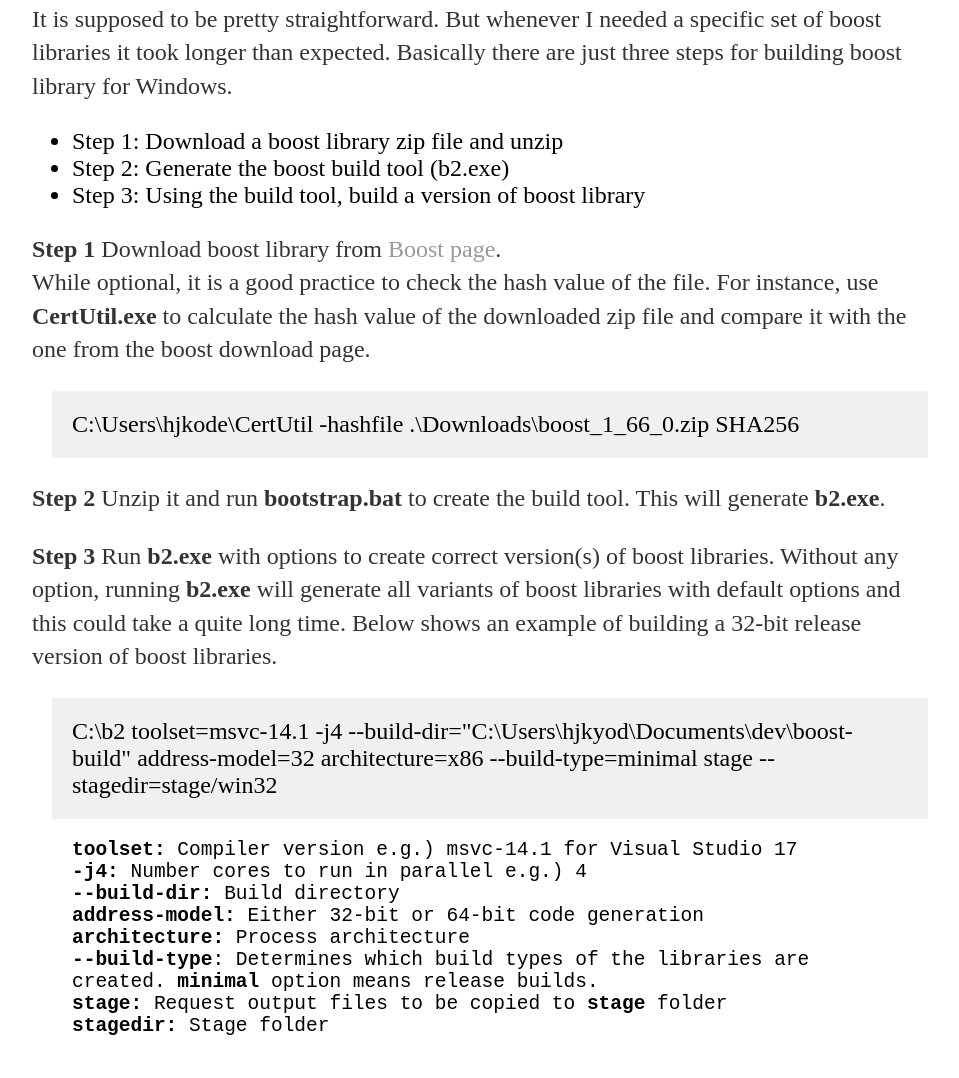
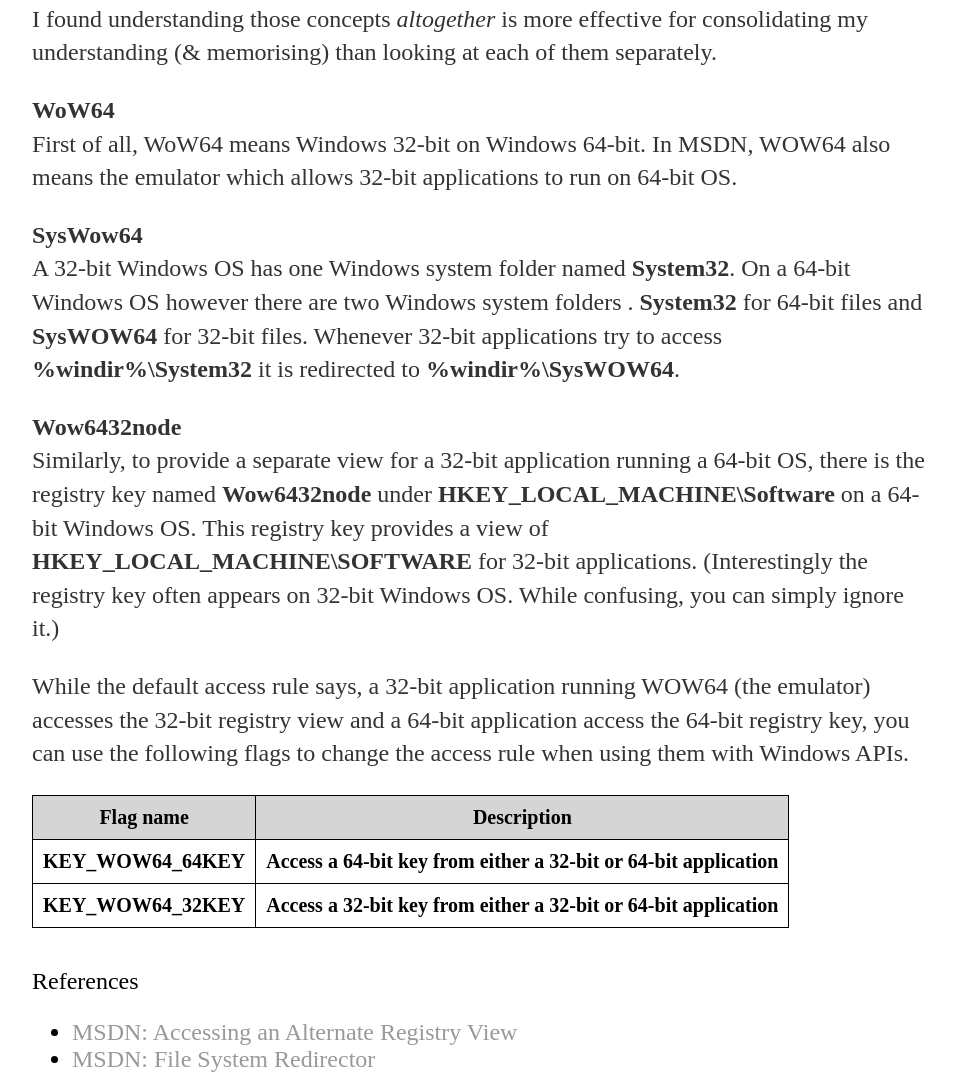
Before and after one commit to hjkode/hjkode.github.io, a plain HTML site: page index.html in a window 1280 px wide. Shown: the part 227-1305 px from the top of the page, without its empty margins (160-1119 px from the left). Drawn offline with Linux system fonts and the light colour scheme.

Commit message:
[post] Wow64, SysWow64 and Wow6432node

```diff
--- a/css/main.css
+++ b/css/main.css
@@ -14,21 +14,22 @@ div.explanation {
     font-size: 1.5em;
     font-family: monospace;
     padding: 20px;
-    margin-left:20px;
+    margin-left: 20px;
 }
 
-div.date{
+div.date {
     margin: 20px 0px 0px 0px;
     font-weight: bold;
     font-size: 1.5em;
 }
 
 nav ul, footer ul {
-    font-family:'Helvetica', 'Arial', 'Sans-Serif';
+    font-family: 'Helvetica', 'Arial', 'Sans-Serif';
     padding: 0px;
     list-style: none;
     font-weight: bold;
 }
+
 nav ul li, footer ul li {
     display: inline;
     margin-right: 20px;
@@ -38,24 +39,33 @@ ul.steps {
     font-size: 1.5em;
 }
 
+div.reference {
+    font-size: 1.5em;
+    margin-top: 40px;
+    margin-bottom: 40px;
+}
 
 a {
     text-decoration: none;
     color: #999;
 }
+
 a:hover {
     text-decoration: underline;
 }
+
 h1 {
     font-size: 3em;
-    font-family:'Helvetica', 'Arial', 'Sans-Serif';
+    font-family: 'Helvetica', 'Arial', 'Sans-Serif';
     margin-top: 10px;
 }
+
 p {
     font-size: 1.5em;
     line-height: 1.4em;
     color: #333;
 }
+
 footer {
     border-top: 1px solid #d5d5d5;
     font-size: .8em;
@@ -73,5 +83,19 @@ ul.posts li {
 article {
     max-width: 1024px;
     border-bottom: 2px solid #d5d5d5;
-    margin-bottom: 80px;
+    margin-bottom: 100px;
 }
+
+table, tr, th {
+    border: 1px solid black;
+    border-collapse: collapse;
+    font-size: 20px;
+}
+
+table tr:first-child {
+    background-color: #d5d5d5;
+}
+
+th, td {
+    padding: 10px;
+}
--- a/index.html
+++ b/index.html
@@ -11,6 +11,81 @@
     </ul>
 </nav>
 <div class="container">
+
+    <article>
+        <div class="date">February 26, 2018</div>
+        <div class="blurb">
+            <h1>Wow64, SysWoW64 and Wow6432node</h1>
+
+            <p>
+                I found understanding those concepts <i>altogether</i> is more effective for consolidating my understanding (&
+                memorising) than looking at each of them separately.
+            </p>
+
+            <p>
+                <b>WoW64</b><br/>
+                First of all, WoW64 means Windows 32-bit on Windows 64-bit. In MSDN, WOW64 also means the emulator
+                which allows 32-bit applications to run on 64-bit OS.
+            </p>
+
+            <p>
+                <b>SysWow64</b><br/>
+                A 32-bit Windows OS has one Windows system folder named <b>System32</b>. On a 64-bit Windows OS however
+                there are
+                two Windows system folders . <b>System32</b> for 64-bit files and <b>SysWOW64</b> for 32-bit files.
+                Whenever 32-bit
+                applications try to access <b>%windir%\System32</b> it is redirected to <b>%windir%\SysWOW64</b>.
+            </p>
+
+            <p>
+                <b>Wow6432node</b><br/>
+                Similarly, to provide a separate view for a 32-bit application running a 64-bit OS, there is the
+                registry key named <b>Wow6432node</b> under <b>HKEY_LOCAL_MACHINE\Software</b> on a 64-bit
+                Windows OS. This registry key provides a view of <b>HKEY_LOCAL_MACHINE\SOFTWARE</b> for 32-bit
+                applications. (Interestingly the registry key often appears on 32-bit Windows OS. While confusing, you
+                can simply ignore it.)
+            </p>
+
+            <p>
+                While the default access rule says, a 32-bit application running WOW64 (the emulator) accesses the
+                32-bit registry view and a 64-bit application access the 64-bit registry key, you can use the following
+                flags to change the access rule when using them with Windows APIs.
+
+            <table>
+                <tr>
+                    <th>Flag name</th>
+                    <th>Description</th>
+                </tr>
+                <tr>
+                    <th>KEY_WOW64_64KEY</th>
+                    <th>Access a 64-bit key from either a 32-bit or 64-bit application</th>
+                </tr>
+                <tr>
+                    <th>KEY_WOW64_32KEY</th>
+                    <th>Access a 32-bit key from either a 32-bit or 64-bit application</th>
+                </tr>
+            </table>
+            </p>
+        </div>
+        <div class="reference">
+            References
+            <ul class="references">
+                <li>
+                    <a href="https://msdn.microsoft.com/en-us/library/windows/desktop/aa384129(v=vs.85).aspx">MSDN:
+                        Accessing an
+                        Alternate Registry View</a>
+                </li>
+
+                <li>
+                    <a href="https://msdn.microsoft.com/en-us/library/windows/desktop/aa384187(v=vs.85).aspx">MSDN: File
+                        System Redirector</a>
+                </li>
+            </ul>
+        </div>
+
+    </article>
+
+
     <article>
         <div class="date">February 25, 2018</div>
         <div class="blurb">
@@ -71,8 +146,6 @@
 
         </div>
     </article>
-
-
     <article>
         <div class="date">February 22, 2018</div>
         <div class="blurb">
```
